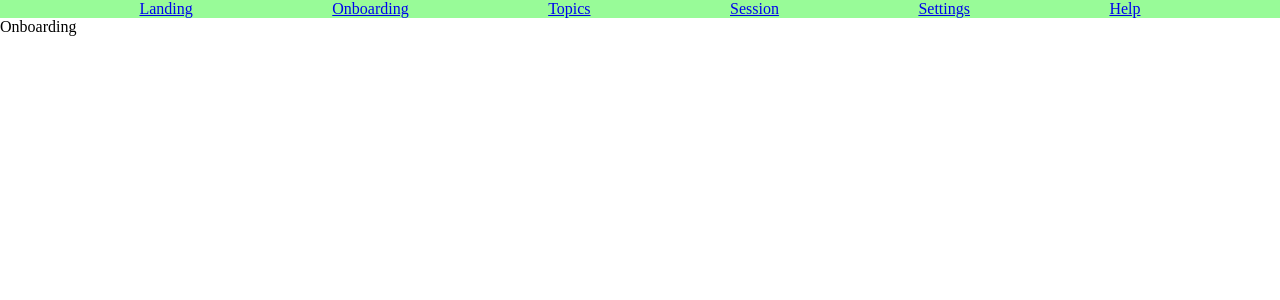
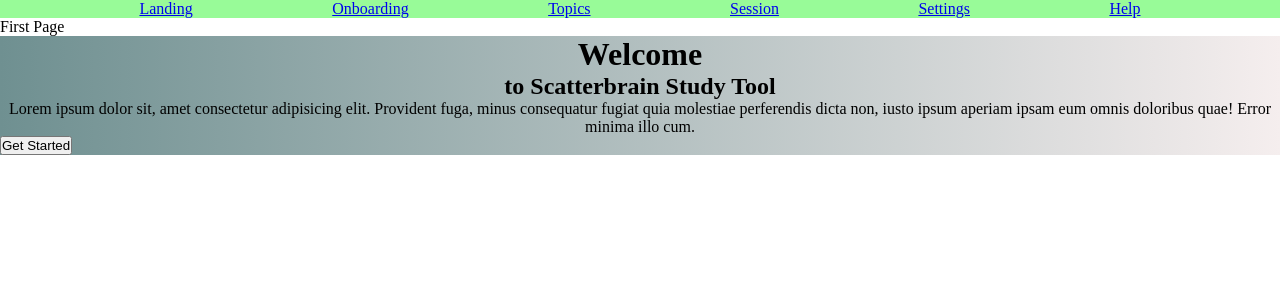
Before and after one commit to bellmarc/scatterbrain-study-app, a React (Create React App) app in the folder client/: page /onboard in a window 1280 px wide. Shown: the top 300 px of the page. Built offline with nearby package versions, Linux system fonts and the light colour scheme.

Commit message:
Welcome screen

```diff
--- a/client/src/components/Onboarding.js
+++ b/client/src/components/Onboarding.js
@@ -1,9 +1,13 @@
 import React from 'react';
+import OnboardingWelcome from './OnboardingWelcome.js';
 
 const Onboarding = (props) => {
   return (
       <div>
-          Onboarding
+        {/* if else switching routes (displays each onboarding component) */}
+        <p1>First Page</p1>
+          <OnboardingWelcome />
+
       </div>
   )
 }
--- /dev/null
+++ b/client/src/components/OnboardingWelcome.js
@@ -0,0 +1,21 @@
+import React from 'react';
+import '../style/OnboardingWelcome.css';
+
+function OnboardingWelcome() {
+    return (
+        <div className="welcome-page">
+            <div className="text-container">
+                <h1>Welcome</h1>
+                <h2>to Scatterbrain Study Tool</h2>
+                <p className="welcome-info">Lorem ipsum dolor sit, amet consectetur adipisicing elit. Provident fuga, minus consequatur fugiat quia molestiae perferendis dicta non, iusto ipsum aperiam ipsam eum omnis doloribus quae! Error minima illo cum.</p>
+            </div>
+
+            <button className="welcome-btn">Get Started</button>
+        </div>
+    )
+}
+
+
+
+
+export default OnboardingWelcome
--- /dev/null
+++ b/client/src/style/OnboardingWelcome.css
@@ -0,0 +1,12 @@
+.welcome-page {
+    background-image:
+    linear-gradient(
+      to right,
+      #6F9091, #F5EEEE
+    );
+    background-color: #F5EEEE;
+}
+
+.text-container {
+    text-align: center;
+}
```
